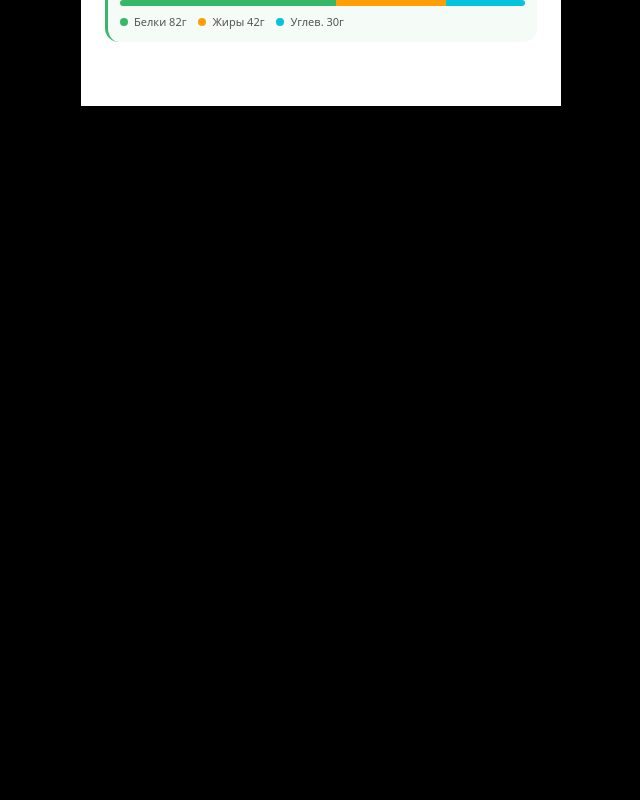
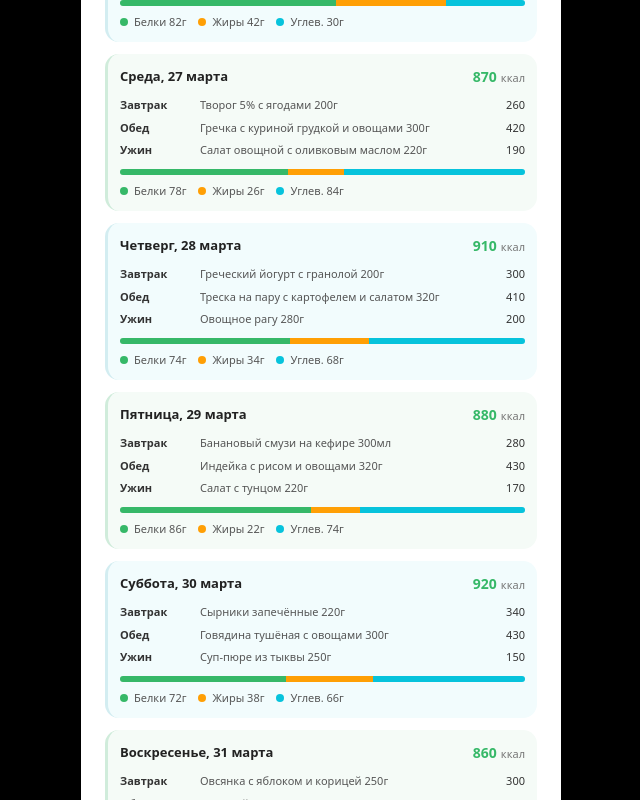
Before and after one commit to NikitaBest/X5, a React (Vite) app: page /nutrition-report in a window 1280 px wide. Shown: the part 1320-2120 px from the top of the page, without its empty margins (319-959 px from the left). Before the commit the page ends 1450 px from the top, so only its background shows below. Built offline with nearby package versions, Linux system fonts and the light colour scheme; no server answers.

Commit message:
добавление блоков рацион на неделю

```diff
--- a/src/components/NutritionReport.css
+++ b/src/components/NutritionReport.css
@@ -378,13 +378,23 @@
 
 .nutrition-week-day {
   border-radius: 14px;
+  border-left: 3px solid transparent;
+  padding: 0;
+}
+
+.nutrition-week-day--green {
   background: #f5fbf7;
-  border-left: 3px solid #36b868;
-  padding: 0;
+  border-left-color: #d0ecdb;
+}
+
+.nutrition-week-day--blue {
+  background: #f2fcfd;
+  border-left-color: #d3edf1;
 }
 
 .nutrition-week-day-inner {
   padding: 12px 12px;
+  text-align: left;
 }
 
 .nutrition-week-day-header {
@@ -432,15 +442,18 @@
   gap: 8px;
   align-items: start;
   font-size: 11px;
+  text-align: left;
 }
 
 .nutrition-week-day-meal-slot {
   font-weight: 600;
   color: #333333;
+  text-align: left;
 }
 
 .nutrition-week-day-meal-text {
   color: #555555;
+  text-align: left;
 }
 
 .nutrition-week-day-meal-kcal {
--- a/src/components/NutritionReport.jsx
+++ b/src/components/NutritionReport.jsx
@@ -54,6 +54,61 @@ const MOCK_REPORT = {
           { key: 'd', slot: 'Ужин', text: 'Индейка с овощами гриль 250г', kcal: 250 },
         ],
         macros: { proteinGrams: 82, fatGrams: 42, carbsGrams: 30 },
+      },
+      {
+        id: 'wed',
+        title: 'Среда, 27 марта',
+        totalKcal: 870,
+        meals: [
+          { key: 'b', slot: 'Завтрак', text: 'Творог 5% с ягодами 200г', kcal: 260 },
+          { key: 'l', slot: 'Обед', text: 'Гречка с куриной грудкой и овощами 300г', kcal: 420 },
+          { key: 'd', slot: 'Ужин', text: 'Салат овощной с оливковым маслом 220г', kcal: 190 },
+        ],
+        macros: { proteinGrams: 78, fatGrams: 26, carbsGrams: 84 },
+      },
+      {
+        id: 'thu',
+        title: 'Четверг, 28 марта',
+        totalKcal: 910,
+        meals: [
+          { key: 'b', slot: 'Завтрак', text: 'Греческий йогурт с гранолой 200г', kcal: 300 },
+          { key: 'l', slot: 'Обед', text: 'Треска на пару с картофелем и салатом 320г', kcal: 410 },
+          { key: 'd', slot: 'Ужин', text: 'Овощное рагу 280г', kcal: 200 },
+        ],
+        macros: { proteinGrams: 74, fatGrams: 34, carbsGrams: 68 },
+      },
+      {
+        id: 'fri',
+        title: 'Пятница, 29 марта',
+        totalKcal: 880,
+        meals: [
+          { key: 'b', slot: 'Завтрак', text: 'Банановый смузи на кефире 300мл', kcal: 280 },
+          { key: 'l', slot: 'Обед', text: 'Индейка с рисом и овощами 320г', kcal: 430 },
+          { key: 'd', slot: 'Ужин', text: 'Салат с тунцом 220г', kcal: 170 },
+        ],
+        macros: { proteinGrams: 86, fatGrams: 22, carbsGrams: 74 },
+      },
+      {
+        id: 'sat',
+        title: 'Суббота, 30 марта',
+        totalKcal: 920,
+        meals: [
+          { key: 'b', slot: 'Завтрак', text: 'Сырники запечённые 220г', kcal: 340 },
+          { key: 'l', slot: 'Обед', text: 'Говядина тушёная с овощами 300г', kcal: 430 },
+          { key: 'd', slot: 'Ужин', text: 'Суп-пюре из тыквы 250г', kcal: 150 },
+        ],
+        macros: { proteinGrams: 72, fatGrams: 38, carbsGrams: 66 },
+      },
+      {
+        id: 'sun',
+        title: 'Воскресенье, 31 марта',
+        totalKcal: 860,
+        meals: [
+          { key: 'b', slot: 'Завтрак', text: 'Овсянка с яблоком и корицей 250г', kcal: 300 },
+          { key: 'l', slot: 'Обед', text: 'Куриный суп с овощами 350г', kcal: 360 },
+          { key: 'd', slot: 'Ужин', text: 'Салат с креветками 220г', kcal: 200 },
+        ],
+        macros: { proteinGrams: 80, fatGrams: 20, carbsGrams: 78 },
       },
     ],
   },
--- a/src/components/NutritionWeekDayCard.jsx
+++ b/src/components/NutritionWeekDayCard.jsx
@@ -19,9 +19,11 @@ function getMacroPercents(macros) {
 function NutritionWeekDayCard({ day }) {
   const percents = getMacroPercents(day?.macros)
   const totalKcal = day?.totalKcal ?? 0
+  const id = String(day?.id ?? '')
+  const isGreenDay = id === 'mon' || id === 'wed' || id === 'fri' || id === 'sun'
 
   return (
-    <section className="nutrition-week-day">
+    <section className={`nutrition-week-day ${isGreenDay ? 'nutrition-week-day--green' : 'nutrition-week-day--blue'}`}>
       <div className="nutrition-week-day-inner">
         <div className="nutrition-week-day-header">
           <div className="nutrition-week-day-title">{day?.title}</div>
```
